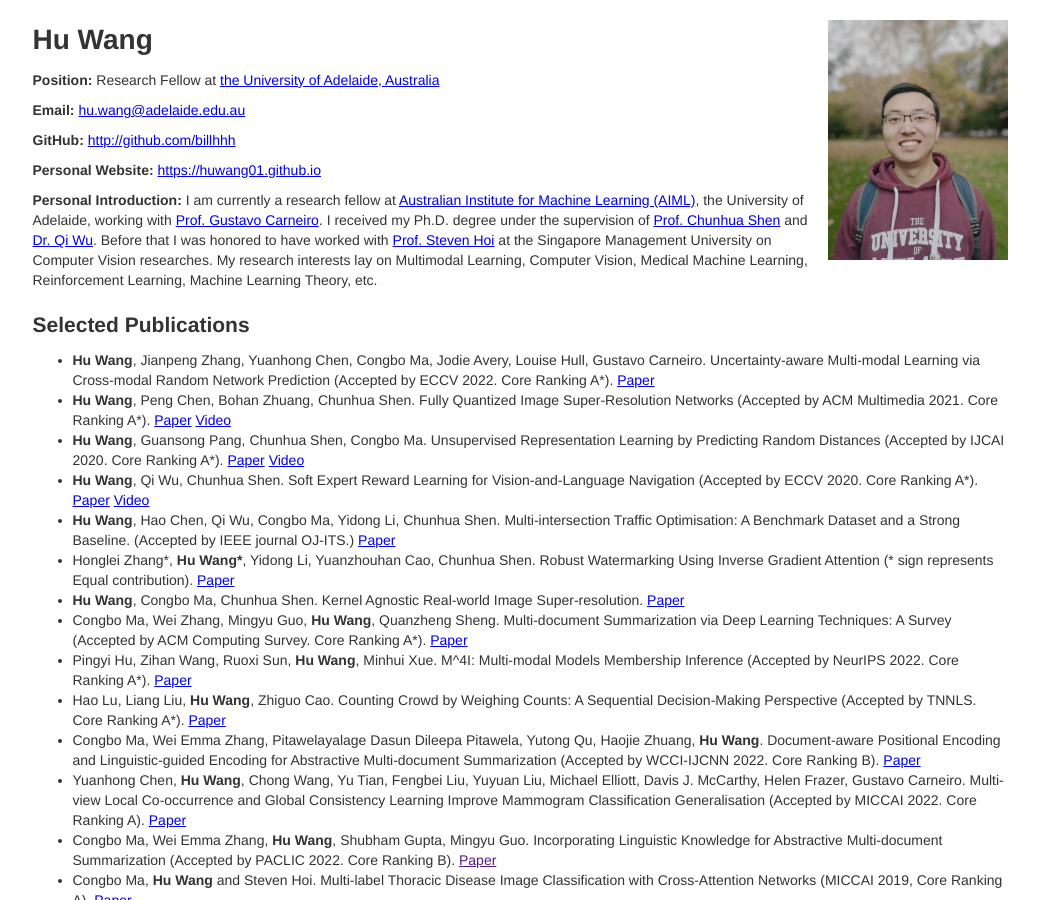
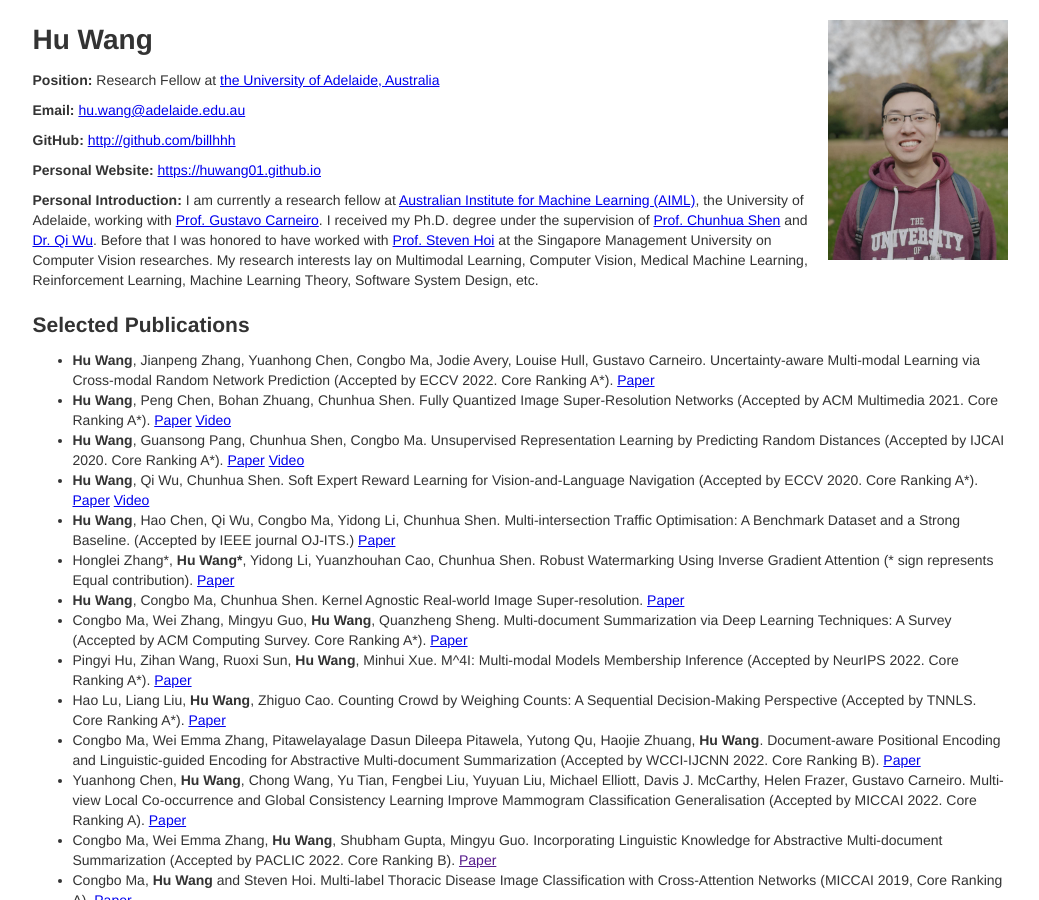
Before and after one commit to billhhh/whblog-omega, a Jekyll site: the page res/index.html, which Jekyll copies as it is, in a window 1280 px wide and 900 px high. Shown: the whole window, without its empty margins (120-1159 px from the left). Built offline with Jekyll 4.4.1, drawn with Linux system fonts in a browser that asks for light colours.

Commit message:
Update index.html

```diff
--- a/res/index.html
+++ b/res/index.html
@@ -30,7 +30,7 @@
       </p>
       <p>
         <strong>Personal Introduction:</strong>
-        I am currently a research fellow at <a href='https://www.adelaide.edu.au/aiml/'> Australian Institute for Machine Learning (AIML)</a>, the University of Adelaide, working with <a href='https://cs.adelaide.edu.au/~carneiro/'>Prof. Gustavo Carneiro</a>. I received my Ph.D. degree under the supervision of <a href='https://cshen.github.io/'>Prof. Chunhua Shen</a> and <a href='http://www.qi-wu.me/'>Dr. Qi Wu</a>. Before that I was honored to have worked with <a href='https://sites.google.com/view/stevenhoi/home'>Prof. Steven Hoi</a> at the Singapore Management University on Computer Vision researches. My research interests lay on Multimodal Learning, Computer Vision, Medical Machine Learning, Reinforcement Learning, Machine Learning Theory, etc.
+        I am currently a research fellow at <a href='https://www.adelaide.edu.au/aiml/'> Australian Institute for Machine Learning (AIML)</a>, the University of Adelaide, working with <a href='https://cs.adelaide.edu.au/~carneiro/'>Prof. Gustavo Carneiro</a>. I received my Ph.D. degree under the supervision of <a href='https://cshen.github.io/'>Prof. Chunhua Shen</a> and <a href='http://www.qi-wu.me/'>Dr. Qi Wu</a>. Before that I was honored to have worked with <a href='https://sites.google.com/view/stevenhoi/home'>Prof. Steven Hoi</a> at the Singapore Management University on Computer Vision researches. My research interests lay on Multimodal Learning, Computer Vision, Medical Machine Learning, Reinforcement Learning, Machine Learning Theory, Software System Design, etc.
       </p>
       </p>
 
```
